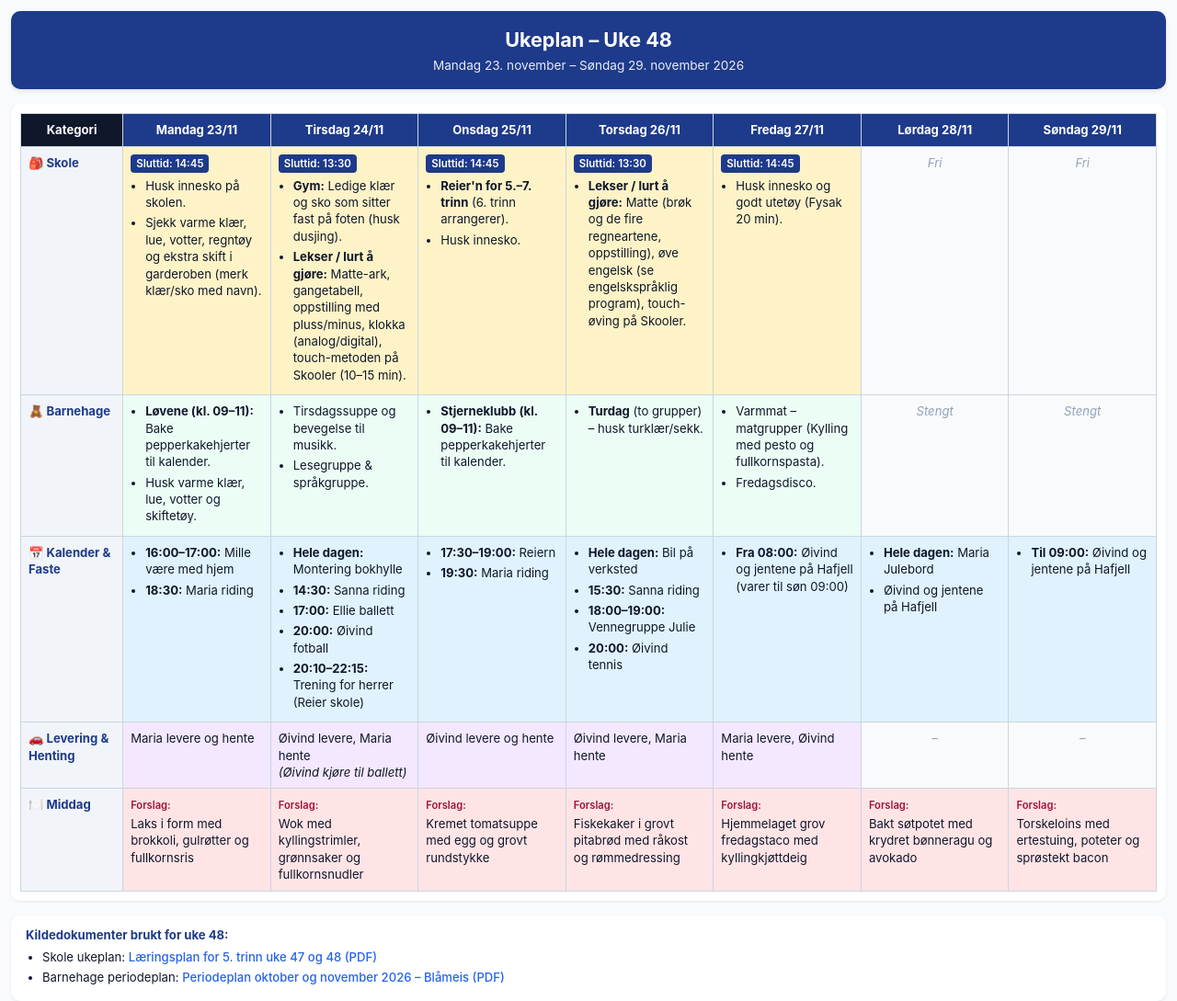
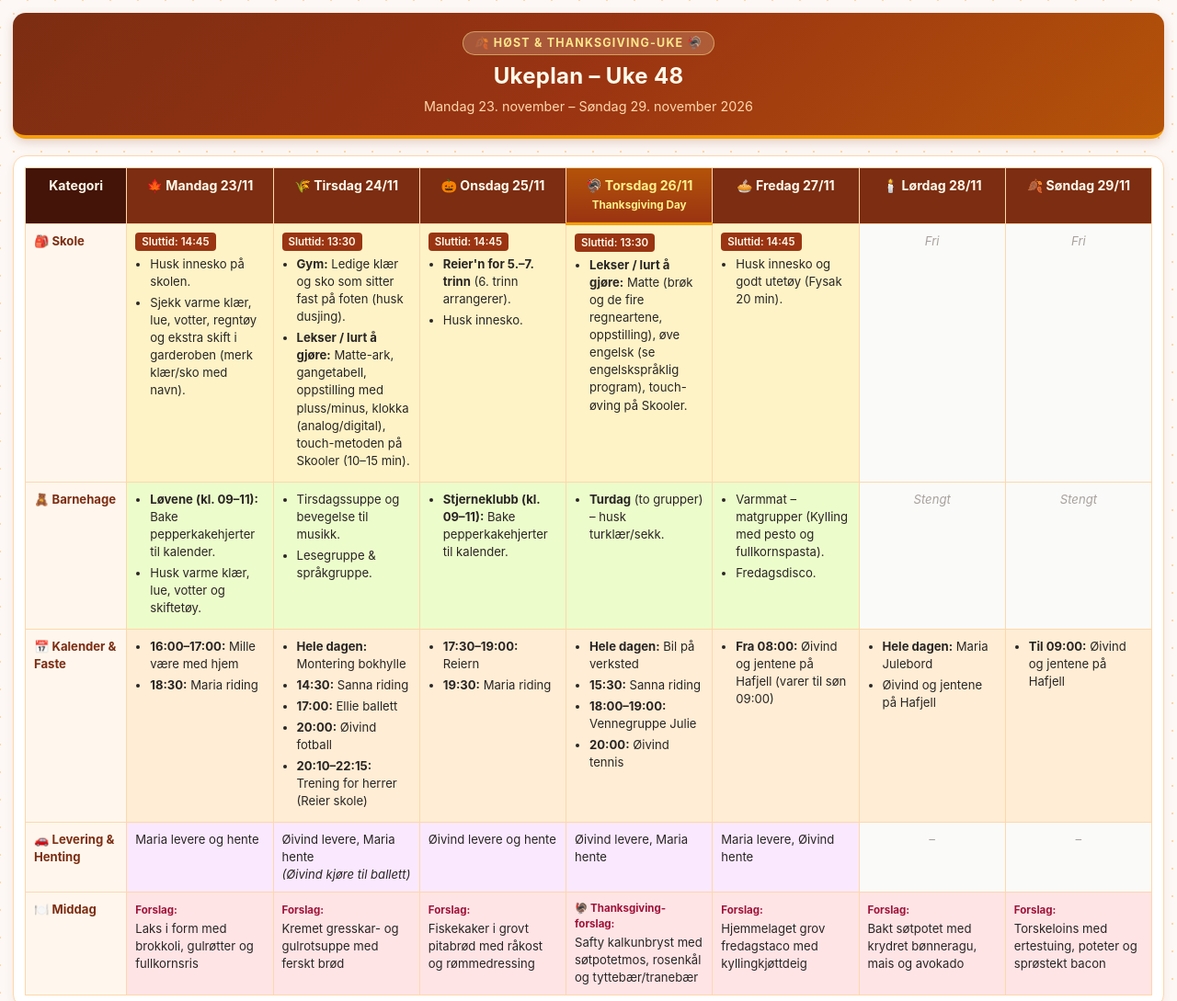
Before and after one commit to ekelund1984/fv6_planning, a plain HTML site: page weekplan.html in a window 1280 px wide. Shown: the top 1089 px of the page at 92% size. Drawn offline with Linux system fonts and the light colour scheme.

Commit message:
uke 48 oppdatert

```diff
--- a/weekplan.html
+++ b/weekplan.html
@@ -3,24 +3,29 @@
 <head>
   <meta charset="UTF-8">
   <meta name="viewport" content="width=device-width, initial-scale=1.0">
-  <title>Ukeplan - Uke 48 (23.–29. november 2026)</title>
+  <title>Ukeplan - Uke 48 (Thanksgiving-utgave)</title>
   <style>
     :root {
-      --primary-color: #1e3a8a;
-      --accent-color: #2563eb;
-      --bg-color: #f8fafc;
+      /* Thanksgiving / Høstfarger */
+      --primary-color: #7c2d12;       /* Dyp brent terracotta / kastanje */
+      --primary-dark: #431407;        /* Mørk mahogni */
+      --accent-color: #d97706;        /* Varm gresskar-rav */
+      --gold-highlight: #fef08a;      /* Gyllen mais */
+      --bg-color: #fdf8f5;            /* Varm kremhvit bakgrunn */
       --card-bg: #ffffff;
-      --text-color: #0f172a;
-      --school-bg: #fef3c7;
-      --school-border: #f59e0b;
-      --bhg-bg: #ecfdf5;
-      --bhg-border: #10b981;
-      --cal-bg: #e0f2fe;
-      --cal-border: #0284c7;
-      --pickup-bg: #f3e8ff;
-      --pickup-border: #a855f7;
-      --dinner-bg: #ffe4e6;
-      --dinner-border: #f43f5e;
+      --text-color: #292524;          /* Varm koksgrå tekst */
+
+      /* Kategorifarger tilpasset høst/Thanksgiving */
+      --school-bg: #fef3c7;           /* Gyllen mais-gul */
+      --school-border: #d97706;
+      --bhg-bg: #ecfccb;              /* Salvie- og høstløvgrønn */
+      --bhg-border: #65a30d;
+      --cal-bg: #ffedd5;              /* Varm gresskaroransje */
+      --cal-border: #ea580c;
+      --pickup-bg: #fae8ff;           /* Plomme / tranebær */
+      --pickup-border: #a21caf;
+      --dinner-bg: #ffe4e6;           /* Tranebærsaus-rød */
+      --dinner-border: #be123c;
     }
 
     * {
@@ -30,31 +35,51 @@
     body {
       font-family: -apple-system, BlinkMacSystemFont, "Segoe UI", Roboto, Helvetica, Arial, sans-serif;
       background-color: var(--bg-color);
+      background-image: radial-gradient(#fed7aa 0.75px, transparent 0.75px), radial-gradient(#fed7aa 0.75px, #fdf8f5 0.75px);
+      background-size: 30px 30px;
+      background-position: 0 0, 15px 15px;
       color: var(--text-color);
       margin: 0;
-      padding: 12px;
-      line-height: 1.4;
+      padding: 14px;
+      line-height: 1.45;
     }
 
     header {
       text-align: center;
-      background-color: var(--primary-color);
-      color: white;
-      padding: 16px 12px;
-      border-radius: 10px;
-      margin-bottom: 16px;
-      box-shadow: 0 2px 4px rgba(0, 0, 0, 0.1);
+      background: linear-gradient(135deg, #7c2d12 0%, #9a3412 50%, #b45309 100%);
+      color: #fffbeb;
+      padding: 20px 16px;
+      border-radius: 14px;
+      margin-bottom: 18px;
+      box-shadow: 0 4px 12px rgba(124, 45, 18, 0.2);
+      border-bottom: 4px solid #f59e0b;
+      position: relative;
+    }
+
+    .theme-banner {
+      display: inline-block;
+      background-color: rgba(255, 251, 235, 0.18);
+      border: 1px solid rgba(253, 230, 138, 0.5);
+      color: #fde68a;
+      font-size: 0.78rem;
+      font-weight: 700;
+      text-transform: uppercase;
+      letter-spacing: 1.2px;
+      padding: 3px 12px;
+      border-radius: 20px;
+      margin-bottom: 6px;
     }
 
     h1 {
       margin: 0;
-      font-size: 1.35rem;
+      font-size: 1.5rem;
+      letter-spacing: 0.3px;
     }
 
     p.subtitle {
-      margin: 4px 0 0;
-      font-size: 0.85rem;
-      opacity: 0.9;
+      margin: 5px 0 0;
+      font-size: 0.9rem;
+      color: #fed7aa;
     }
 
     /* Desktop tabell-visning */
@@ -78,9 +103,10 @@
     .plan-table-wrapper {
       overflow-x: auto;
       background: var(--card-bg);
-      border-radius: 10px;
-      padding: 10px;
-      box-shadow: 0 1px 3px rgba(0, 0, 0, 0.08);
+      border-radius: 14px;
+      padding: 12px;
+      box-shadow: 0 4px 10px rgba(124, 45, 18, 0.08);
+      border: 1px solid #fed7aa;
     }
 
     table.plan-table {
@@ -91,27 +117,34 @@
 
     table.plan-table th,
     table.plan-table td {
-      border: 1px solid #cbd5e1;
-      padding: 8px;
+      border: 1px solid #fed7aa;
+      padding: 9px;
       vertical-align: top;
       font-size: 0.82rem;
     }
 
     table.plan-table th {
       background-color: var(--primary-color);
-      color: white;
+      color: #fffbeb;
       text-align: center;
       width: 13%;
+      font-size: 0.88rem;
+    }
+
+    table.plan-table th.thanksgiving-day {
+      background: linear-gradient(180deg, #b45309 0%, #9a3412 100%);
+      color: #fef08a;
+      border-bottom: 3px solid #f59e0b;
     }
 
     table.plan-table th.row-label-header {
       width: 9%;
-      background-color: #0f172a;
+      background-color: var(--primary-dark);
     }
 
     td.row-label {
       font-weight: 700;
-      background-color: #f1f5f9;
+      background-color: #fff7ed;
       color: var(--primary-color);
       font-size: 0.8rem;
     }
@@ -121,7 +154,7 @@
     .cell-cal { background-color: var(--cal-bg); }
     .cell-pickup { background-color: var(--pickup-bg); }
     .cell-dinner { background-color: var(--dinner-bg); }
-    .cell-na { background-color: #f8fafc; color: #94a3b8; text-align: center; font-style: italic; }
+    .cell-na { background-color: #fafaf9; color: #a8a29e; text-align: center; font-style: italic; }
 
     ul.cell-list {
       margin: 0;
@@ -134,40 +167,58 @@
 
     .badge-time {
       display: inline-block;
-      background-color: #1e3a8a;
-      color: #ffffff;
+      background-color: #9a3412;
+      color: #fffbeb;
       font-size: 0.72rem;
       font-weight: 600;
-      padding: 2px 6px;
+      padding: 2px 7px;
       border-radius: 4px;
       margin-bottom: 5px;
     }
 
     .dinner-tag {
       display: inline-block;
-      font-size: 0.7rem;
+      font-size: 0.72rem;
       color: #9f1239;
-      font-weight: 600;
+      font-weight: 700;
       margin-bottom: 2px;
     }
 
     /* Mobil kort-visning */
     .day-card {
       background: var(--card-bg);
-      border-radius: 10px;
-      padding: 12px;
+      border-radius: 12px;
+      padding: 14px;
       margin-bottom: 14px;
-      box-shadow: 0 1px 3px rgba(0, 0, 0, 0.08);
-      border-left: 5px solid var(--accent-color);
+      box-shadow: 0 2px 6px rgba(124, 45, 18, 0.08);
+      border: 1px solid #fed7aa;
+      border-left: 6px solid var(--accent-color);
+    }
+
+    .day-card.thanksgiving-card {
+      border-left: 6px solid #be123c;
+      background-color: #fffaf5;
     }
 
     .day-title {
-      font-size: 1.05rem;
+      font-size: 1.08rem;
       font-weight: bold;
       color: var(--primary-color);
       margin: 0 0 8px 0;
-      border-bottom: 1px solid #e2e8f0;
-      padding-bottom: 4px;
+      border-bottom: 1px solid #fed7aa;
+      padding-bottom: 5px;
+      display: flex;
+      justify-content: space-between;
+      align-items: center;
+    }
+
+    .tg-pill {
+      background-color: #fef3c7;
+      color: #9a3412;
+      border: 1px solid #f59e0b;
+      font-size: 0.72rem;
+      padding: 2px 8px;
+      border-radius: 12px;
     }
 
     .mobile-row-header {
@@ -175,13 +226,13 @@
       font-size: 0.74rem;
       text-transform: uppercase;
       color: var(--primary-color);
-      margin-top: 8px;
+      margin-top: 9px;
       margin-bottom: 3px;
     }
 
     .mobile-box {
       border-radius: 6px;
-      padding: 7px 9px;
+      padding: 8px 10px;
       font-size: 0.85rem;
       margin-bottom: 4px;
     }
@@ -192,20 +243,15 @@
     .m-pickup { background-color: var(--pickup-bg); border-left: 3px solid var(--pickup-border); }
     .m-dinner { background-color: var(--dinner-bg); border-left: 3px solid var(--dinner-border); }
 
-    .empty-text {
-      color: #64748b;
-      font-style: italic;
-      font-size: 0.8rem;
-    }
-
     /* Kilder i bunn */
     .sources-footer {
-      margin-top: 16px;
+      margin-top: 18px;
       background: var(--card-bg);
-      padding: 12px 16px;
-      border-radius: 10px;
+      padding: 14px 16px;
+      border-radius: 12px;
       font-size: 0.82rem;
-      box-shadow: 0 1px 3px rgba(0, 0, 0, 0.08);
+      box-shadow: 0 2px 6px rgba(124, 45, 18, 0.08);
+      border: 1px solid #fed7aa;
     }
 
     .sources-footer strong {
@@ -222,9 +268,9 @@
     }
 
     .sources-footer a {
-      color: var(--accent-color);
+      color: #b45309;
       text-decoration: none;
-      font-weight: 500;
+      font-weight: 600;
     }
 
     .sources-footer a:hover {
@@ -235,6 +281,7 @@
 <body>
 
   <header>
+    <div class="theme-banner">🍂 Høst &amp; Thanksgiving-uke 🦃</div>
     <h1>Ukeplan – Uke 48</h1>
     <p class="subtitle">Mandag 23. november – Søndag 29. november 2026</p>
   </header>
@@ -246,13 +293,13 @@
         <thead>
           <tr>
             <th class="row-label-header">Kategori</th>
-            <th>Mandag 23/11</th>
-            <th>Tirsdag 24/11</th>
-            <th>Onsdag 25/11</th>
-            <th>Torsdag 26/11</th>
-            <th>Fredag 27/11</th>
-            <th>Lørdag 28/11</th>
-            <th>Søndag 29/11</th>
+            <th>🍁 Mandag 23/11</th>
+            <th>🌾 Tirsdag 24/11</th>
+            <th>🎃 Onsdag 25/11</th>
+            <th class="thanksgiving-day">🦃 Torsdag 26/11<br><small>Thanksgiving Day</small></th>
+            <th>🥧 Fredag 27/11</th>
+            <th>🕯️ Lørdag 28/11</th>
+            <th>🍂 Søndag 29/11</th>
           </tr>
         </thead>
         <tbody>
@@ -396,7 +443,7 @@
             <td class="cell-na">–</td>
           </tr>
 
-          <!-- RAD 5: MIDDAG (FORSLAG) -->
+          <!-- RAD 5: MIDDAG (FORSLAG MED HØST/THANKSGIVING-PREG) -->
           <tr>
             <td class="row-label">🍽️ Middag</td>
             <td class="cell-dinner">
@@ -405,15 +452,15 @@
             </td>
             <td class="cell-dinner">
               <span class="dinner-tag">Forslag:</span><br>
-              Wok med kyllingstrimler, grønnsaker og fullkornsnudler
-            </td>
-            <td class="cell-dinner">
-              <span class="dinner-tag">Forslag:</span><br>
-              Kremet tomatsuppe med egg og grovt rundstykke
+              Kremet gresskar- og gulrotsuppe med ferskt brød
             </td>
             <td class="cell-dinner">
               <span class="dinner-tag">Forslag:</span><br>
               Fiskekaker i grovt pitabrød med råkost og rømmedressing
+            </td>
+            <td class="cell-dinner">
+              <span class="dinner-tag">🦃 Thanksgiving-forslag:</span><br>
+              Safty kalkunbryst med søtpotetmos, rosenkål og tyttebær/tranebær
             </td>
             <td class="cell-dinner">
               <span class="dinner-tag">Forslag:</span><br>
@@ -421,7 +468,7 @@
             </td>
             <td class="cell-dinner">
               <span class="dinner-tag">Forslag:</span><br>
-              Bakt søtpotet med krydret bønneragu og avokado
+              Bakt søtpotet med krydret bønneragu, mais og avokado
             </td>
             <td class="cell-dinner">
               <span class="dinner-tag">Forslag:</span><br>
@@ -438,7 +485,7 @@
 
     <!-- Mandag -->
     <div class="day-card">
-      <div class="day-title">Mandag 23. november</div>
+      <div class="day-title">🍁 Mandag 23. november</div>
       <div class="mobile-row-header">🎒 Skole (Sluttid: 14:45)</div>
       <div class="mobile-box m-school">
         • Husk innesko på skolen.<br>
@@ -462,7 +509,7 @@
 
     <!-- Tirsdag -->
     <div class="day-card">
-      <div class="day-title">Tirsdag 24. november</div>
+      <div class="day-title">🌾 Tirsdag 24. november</div>
       <div class="mobile-row-header">🎒 Skole (Sluttid: 13:30)</div>
       <div class="mobile-box m-school">
         • <strong>Gym:</strong> Ledige klær og sko som sitter fast på foten (husk dusjing).<br>
@@ -484,12 +531,12 @@
       <div class="mobile-row-header">🚗 Levering &amp; Henting</div>
       <div class="mobile-box m-pickup">Øivind levere, Maria hente (Øivind kjøre til ballett)</div>
       <div class="mobile-row-header">🍽️ Middag (Forslag)</div>
-      <div class="mobile-box m-dinner">Wok med kyllingstrimler, grønnsaker og fullkornsnudler</div>
+      <div class="mobile-box m-dinner">Kremet gresskar- og gulrotsuppe med ferskt brød</div>
     </div>
 
     <!-- Onsdag -->
     <div class="day-card">
-      <div class="day-title">Onsdag 25. november</div>
+      <div class="day-title">🎃 Onsdag 25. november</div>
       <div class="mobile-row-header">🎒 Skole (Sluttid: 14:45)</div>
       <div class="mobile-box m-school">
         • <strong>Reier'n for 5.–7. trinn</strong> (6. trinn arrangerer).<br>
@@ -507,12 +554,15 @@
       <div class="mobile-row-header">🚗 Levering &amp; Henting</div>
       <div class="mobile-box m-pickup">Øivind levere og hente</div>
       <div class="mobile-row-header">🍽️ Middag (Forslag)</div>
-      <div class="mobile-box m-dinner">Kremet tomatsuppe med egg og grovt rundstykke</div>
+      <div class="mobile-box m-dinner">Fiskekaker i grovt pitabrød med råkost og rømmedressing</div>
     </div>
 
     <!-- Torsdag -->
-    <div class="day-card">
-      <div class="day-title">Torsdag 26. november</div>
+    <div class="day-card thanksgiving-card">
+      <div class="day-title">
+        <span>🦃 Torsdag 26. november</span>
+        <span class="tg-pill">Thanksgiving Day</span>
+      </div>
       <div class="mobile-row-header">🎒 Skole (Sluttid: 13:30)</div>
       <div class="mobile-box m-school">
         • <strong>Lekser / lurt å gjøre:</strong> Matte (brøk og de fire regneartene, oppstilling), øve engelsk (se engelskspråklig program), touch-øving på Skooler.
@@ -530,13 +580,13 @@
       </div>
       <div class="mobile-row-header">🚗 Levering &amp; Henting</div>
       <div class="mobile-box m-pickup">Øivind levere, Maria hente</div>
-      <div class="mobile-row-header">🍽️ Middag (Forslag)</div>
-      <div class="mobile-box m-dinner">Fiskekaker i grovt pitabrød med råkost og rømmedressing</div>
+      <div class="mobile-row-header">🍽️ Middag (Thanksgiving-forslag)</div>
+      <div class="mobile-box m-dinner">Saftig kalkunbryst med søtpotetmos, rosenkål og tranebær/tyttebær</div>
     </div>
 
     <!-- Fredag -->
     <div class="day-card">
-      <div class="day-title">Fredag 27. november</div>
+      <div class="day-title">🥧 Fredag 27. november</div>
       <div class="mobile-row-header">🎒 Skole (Sluttid: 14:45)</div>
       <div class="mobile-box m-school">
         • Husk innesko og godt utetøy (Fysak 20 min).
@@ -558,19 +608,19 @@
 
     <!-- Lørdag -->
     <div class="day-card">
-      <div class="day-title">Lørdag 28. november</div>
+      <div class="day-title">🕯️ Lørdag 28. november</div>
       <div class="mobile-row-header">📅 Kalender</div>
       <div class="mobile-box m-cal">
         • <strong>Hele dagen:</strong> Maria Julebord<br>
         • Øivind og jentene på Hafjell
       </div>
       <div class="mobile-row-header">🍽️ Middag (Forslag)</div>
-      <div class="mobile-box m-dinner">Bakt søtpotet med krydret bønneragu og avokado</div>
+      <div class="mobile-box m-dinner">Bakt søtpotet med krydret bønneragu, mais og avokado</div>
     </div>
 
     <!-- Søndag -->
     <div class="day-card">
-      <div class="day-title">Søndag 29. november</div>
+      <div class="day-title">🍂 Søndag 29. november</div>
       <div class="mobile-row-header">📅 Kalender</div>
       <div class="mobile-box m-cal">
         • <strong>Til 09:00:</strong> Øivind og jentene på Hafjell
```
